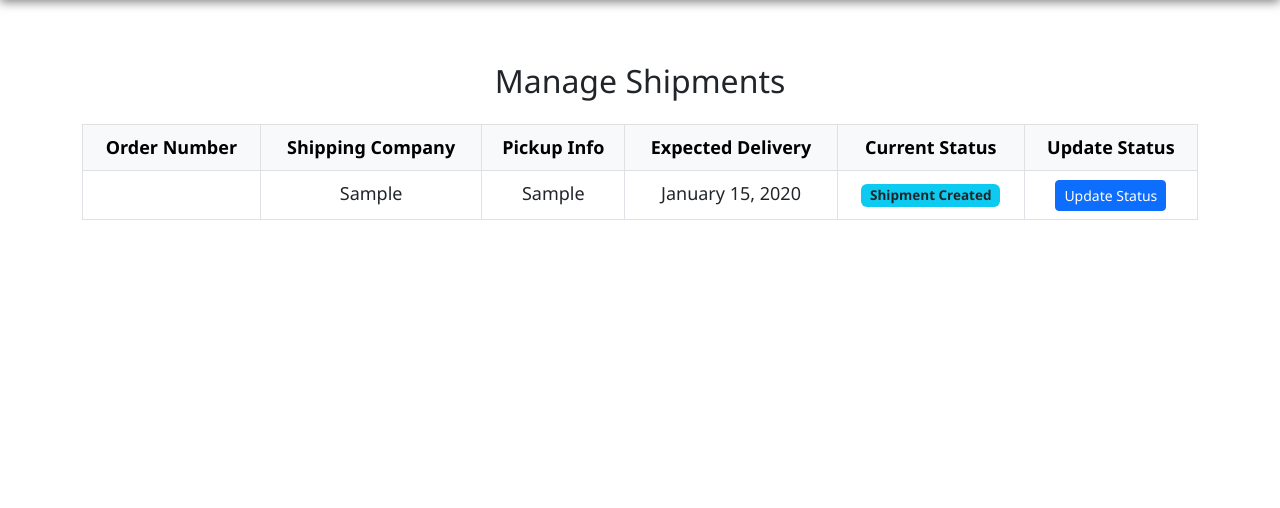
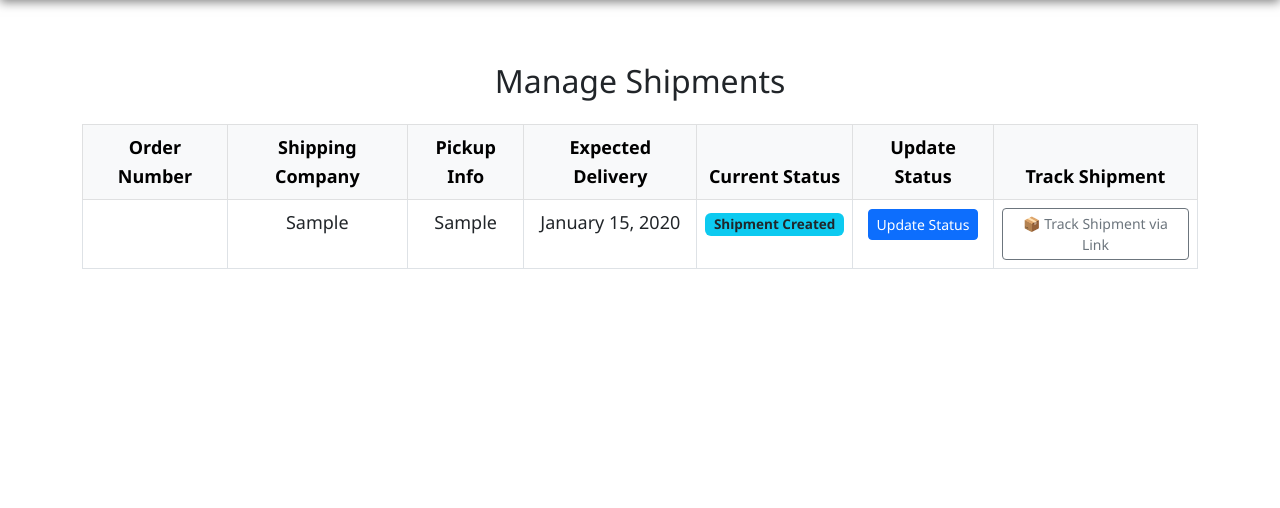
Before and after one commit to Areej2277/Lafesta, a Django app: page /shipping/manage_shipments/ in a window 1280 px wide. Shown: the part 86-594 px from the top of the page. Run offline with Django 5.2, Linux system fonts and the light colour scheme; a user stored in the database is signed in; tables that the repository leaves empty hold one stand-in row (values such as "Sample post"); grey boxes marked "Sample" are stand-in pictures.

Commit message:
add trak shipment link

```diff
--- a/Lafesta/dresses/templates/dresses/rental_requests.html
+++ b/Lafesta/dresses/templates/dresses/rental_requests.html
@@ -64,7 +64,7 @@
                                     </div>
                                     {% elif rental.status == 'confirmed' and rental.payment.exists and rental.payment.first.status == 'Paid' %}
                                             {% if rental.shipment.exists %}
-                                                   <a href="{% url 'shipping:manage_shipments' %}" class="btn btn-outline-info btn-sm">Track Shipment</a>
+                                                   <a href="{% url 'shipping:manage_shipments' %}" class="btn btn-outline-info btn-sm"> 🚚 Manage Shipment </a>
                                             {% else %}
                                                    <a href="{% url 'shipping:create_shipment' rental.id %}" class="btn btn-primary btn-sm">Create Shipment</a>
                                     {% endif %}
--- a/Lafesta/shipping/models.py
+++ b/Lafesta/shipping/models.py
@@ -13,6 +13,9 @@ class Shipment(models.Model):
     pickup_information=models.TextField()
     expected_delivery_date=models.DateTimeField()
     created_at=models.DateTimeField(auto_now_add=True)
+
+    tracking_url = models.URLField(blank=True, null=True)  # ✅ الحقل الجديد
+
     class Statuschoices(models.TextChoices):
         status1='Shipment Created','Shipment Created'
         status2='Picked Up from Sender','Picked Up from Sender'
--- a/Lafesta/shipping/templates/shipping/manage_shipments.html
+++ b/Lafesta/shipping/templates/shipping/manage_shipments.html
@@ -16,6 +16,7 @@
                         <th>Expected Delivery</th>
                         <th>Current Status</th>
                         <th>Update Status</th>
+                        <th>Track Shipment</th>  {# ✅ Updated column header #}
                     </tr>
                 </thead>
                 <tbody>
@@ -31,6 +32,15 @@
                             <td>
                                 <a href="{% url 'shipping:update_shipment_status' shipment.id %}" class="btn btn-sm btn-primary">Update Status</a>
                             </td>
+                            <td>
+                                {% if shipment.tracking_url %}
+                                    <a href="{{ shipment.tracking_url }}" class="btn btn-sm btn-outline-secondary" target="_blank">
+                                        📦 Track Shipment via Link
+                                    </a>
+                                {% else %}
+                                    <span class="text-muted">Not Available</span>
+                                {% endif %}
+                            </td>
                         </tr>
                     {% endfor %}
                 </tbody>
--- a/Lafesta/shipping/templates/shipping/new_shipment.html
+++ b/Lafesta/shipping/templates/shipping/new_shipment.html
@@ -13,6 +13,9 @@
         <input class="form-control" type="text" name="pickup_information" id="pickup_information"  required>
         <label for="expected_delivery_date">Expected delivery date</label>
         <input class="form-control" type="date" name="expected_delivery_date" id="expected_delivery_date"  required>
+
+        <label for="tracking_url">Tracking URL (optional)</label> <!-- ✅ السطر الجديد -->
+        <input class="form-control" type="url" name="tracking_url" id="tracking_url">
         <button type="submit" class="btn btn-dark">Create shipment</button>
     </form>
 </div>
--- a/Lafesta/shipping/views.py
+++ b/Lafesta/shipping/views.py
@@ -65,6 +65,9 @@ def create_shipment(request:HttpRequest ,request_id):
             shipping_company=request.POST["shipping_company"],
             pickup_information=request.POST["pickup_information"],
             expected_delivery_date=request.POST["expected_delivery_date"],
+
+            tracking_url=request.POST.get("tracking_url", ""),  # ✅ السطر المضاف
+
             rental=rental_request,
             adress=adress
         )
```
Also changed, not shown: Lafesta/shipping/templates/shipping/track_shipment.html (+9 -0 lines), Lafesta/media/images/dresses/dress_img/D6.jpg (added), Lafesta/shipping/migrations/0007_shipment_tracking_url.py (added).
